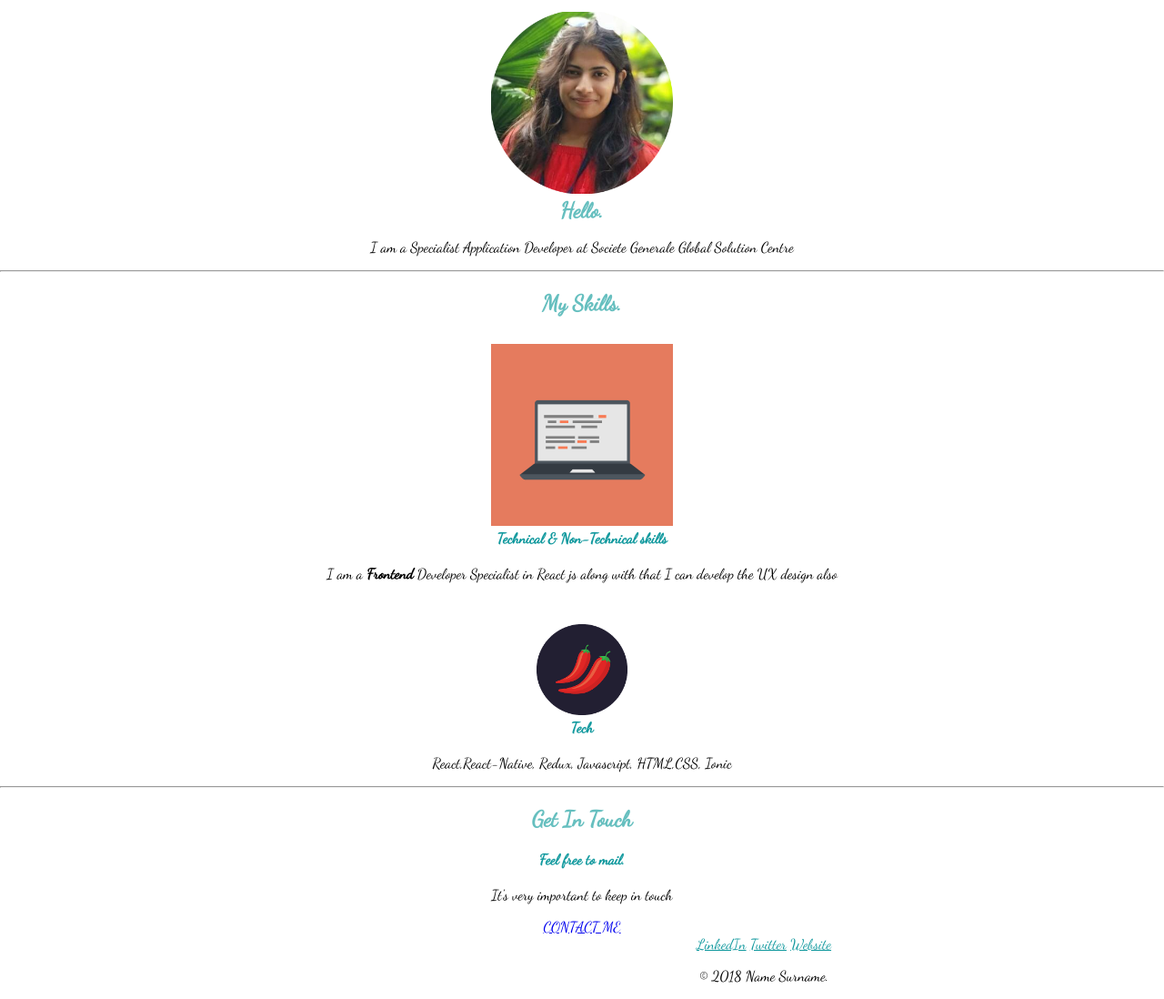
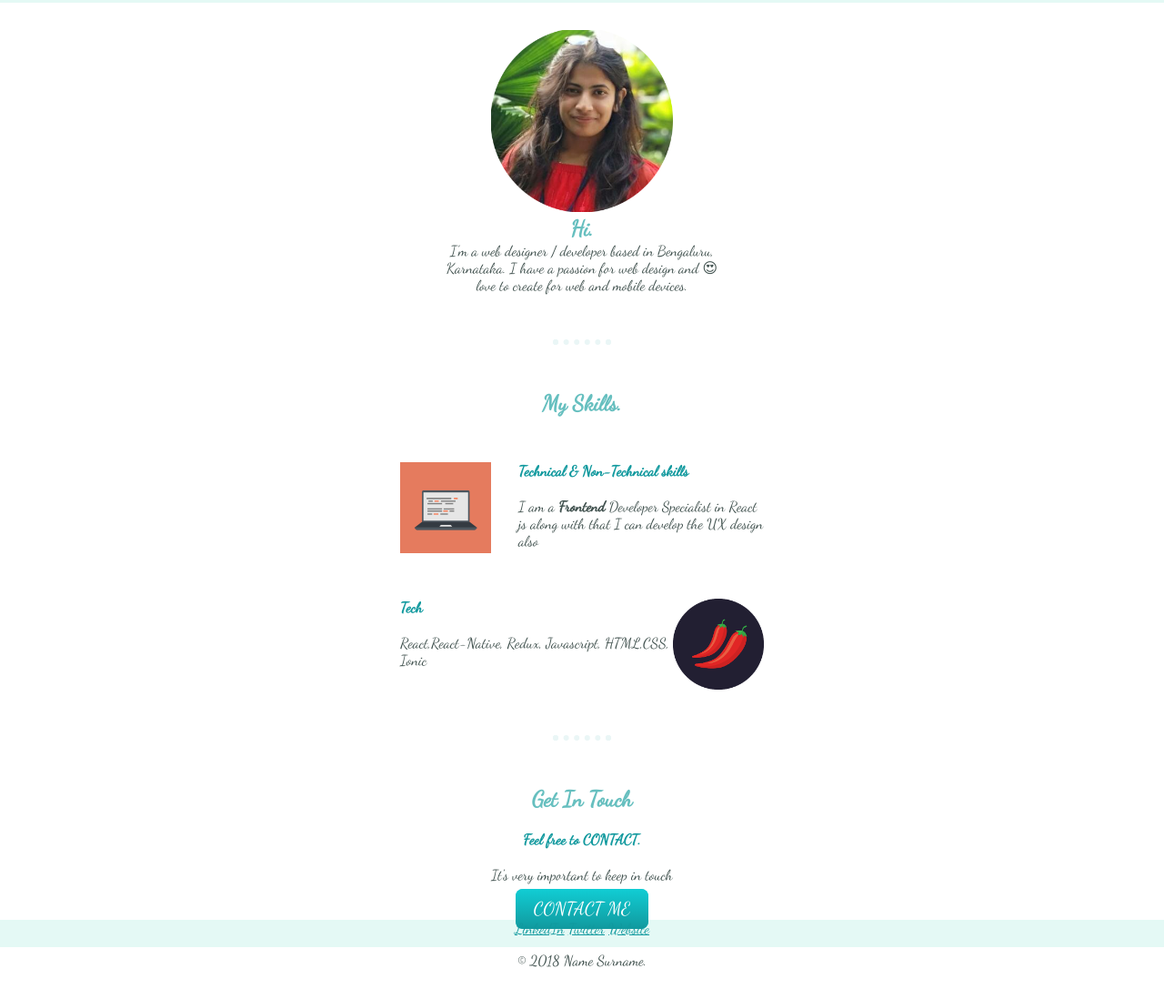
Before and after one commit to nehas2803/WebsiteDesign1, a plain HTML site: page index.html in a window 1280 px wide. Shown: the part 560-1658 px from the top of the page at 91% size. After the commit the page ends 1625 px from the top, so only its background shows below. Drawn offline with Linux system fonts and the light colour scheme.

Commit message:
style added

```diff
--- a/css/style.css
+++ b/css/style.css
@@ -1,4 +1,5 @@
 body{
+  color:#40514E;
   margin:0px;
   font-family: 'Dancing Script', cursive;
 text-align: center;
@@ -35,6 +36,12 @@ margin: 20px auto;
   color: #11999E;
 
 }
+hr{
+  border: dotted #EAF6F6 6px;
+  width:4%;
+  margin: 50px auto 50px auto;
+  border-bottom: none;
+}
 .bottomImage{
   height: 50px;
   width: 200px;
@@ -58,6 +65,11 @@ margin: 20px auto;
 
 
 }
+.intro{
+  width: 300px;
+  margin: auto;
+
+}
 .profile{
   display: block;
 
@@ -70,21 +82,29 @@ margin:auto;
   top: 20px;
   padding-top: 10px;
 }
+.skill-row{
+  height: 100px;
+  width: 400px;
+  position: relative;
+  margin:50px auto 20px auto;
+  text-align: left;
+}
 .skillimage{
-  width: 200px;
-  height: 200px;
+  width: 100px;
+  height: 100px;
   position: relative;
-  margin:0 auto;
-  top: 20px;
-  padding-top: 10px;
+  float: left;
+  margin-right:30px;
+
+
 }
 .chilly{
   width: 100px;
   height: 100px;
   position: relative;
-  marhin:auto;
-  top: 20px;
-  padding-top: 10px;
+float: right;
+margin-right: : 10px;
+
 }
 .middle-container{
   text-align: center;
@@ -96,9 +116,35 @@ margin:auto;
 
 .bottom-container{
 
-  margin-left: 400px;
-  display: inline-block;
+height: 30px;
+background-color:#E4F9F5;
 }
 .footer-link{
   color: #11999E;
 }
+.btn {
+  background: #11cdd4;
+  background-image: -webkit-linear-gradient(top, #11cdd4, #11999e);
+  background-image: -moz-linear-gradient(top, #11cdd4, #11999e);
+  background-image: -ms-linear-gradient(top, #11cdd4, #11999e);
+  background-image: -o-linear-gradient(top, #11cdd4, #11999e);
+  background-image: linear-gradient(to bottom, #11cdd4, #11999e);
+  -webkit-border-radius: 8;
+  -moz-border-radius: 8;
+  border-radius: 8px;
+  font-family: 'Dancing Script', cursive;
+  color: #ffffff;
+  font-size: 20px;
+  padding: 10px 20px 10px 20px;
+  text-decoration: none;
+}
+
+.btn:hover {
+  background: #30e3cb;
+  background-image: -webkit-linear-gradient(top, #30e3cb, #2bc48d);
+  background-image: -moz-linear-gradient(top, #30e3cb, #2bc48d);
+  background-image: -ms-linear-gradient(top, #30e3cb, #2bc48d);
+  background-image: -o-linear-gradient(top, #30e3cb, #2bc48d);
+  background-image: linear-gradient(to bottom, #30e3cb, #2bc48d);
+  text-decoration: none;
+}
--- a/index.html
+++ b/index.html
@@ -1,7 +1,7 @@
 <!DOCTYPE html>
 <html>
 <head>
-<title>Learning Web development 1</title>
+<title>Web developer</title>
 <link rel='icon' href="favicon.ico"/>
 <link rel='stylesheet' href="css/style.css"/>
 <link href="https://fonts.googleapis.com/css2?family=Dancing+Script&display=swap" rel="stylesheet">
@@ -11,15 +11,15 @@
 <div class="firstdiv">
   <img class='topImage' src="images/cloud.png" alt="Girl in a jacket" width="150" height="75">
   <h1>  Hi I am neha</h1>
-    <h2 class='coderfont'> a <u>Web designer</u></h2>
+    <h3 class='coderfont'> a <u>Web designer</u></h3>
     <img class='bottomImage' src="images/cloud.png" alt="Girl in a jacket" width="150" height="75">
     <img src="images/mountain.png" alt="Girl in a jacket" width="500" height="300">
     </div>
     <div class="middle-container">
     <div class="profile">
       <img class='profilepic' src="images/profilepic.png" alt="profilepic">
-      <h2>Hello.</h2>
-      <p>I am a Specialist Application Developer at Societe Generale Global Solution Centre</p>
+      <h2>Hi.</h2>
+      <p class='intro'>I'm a web designer / developer based in Bengaluru, Karnataka. I have a passion for web design and &#128525;love to create for web and mobile devices.</p>
     </div>
     <hr>
     <div class="skills">
@@ -38,7 +38,7 @@
     <hr>
     <div class="contact-me">
       <h2>Get In Touch</h2>
-      <h3>Feel free to mail.</h3>
+      <h3>Feel free to CONTACT.</h3>
       <p>It's very important to keep in touch</p>
       <a class="btn" href="mailto:nehas2803@gmail.com">CONTACT ME</a>
     </div>
```
